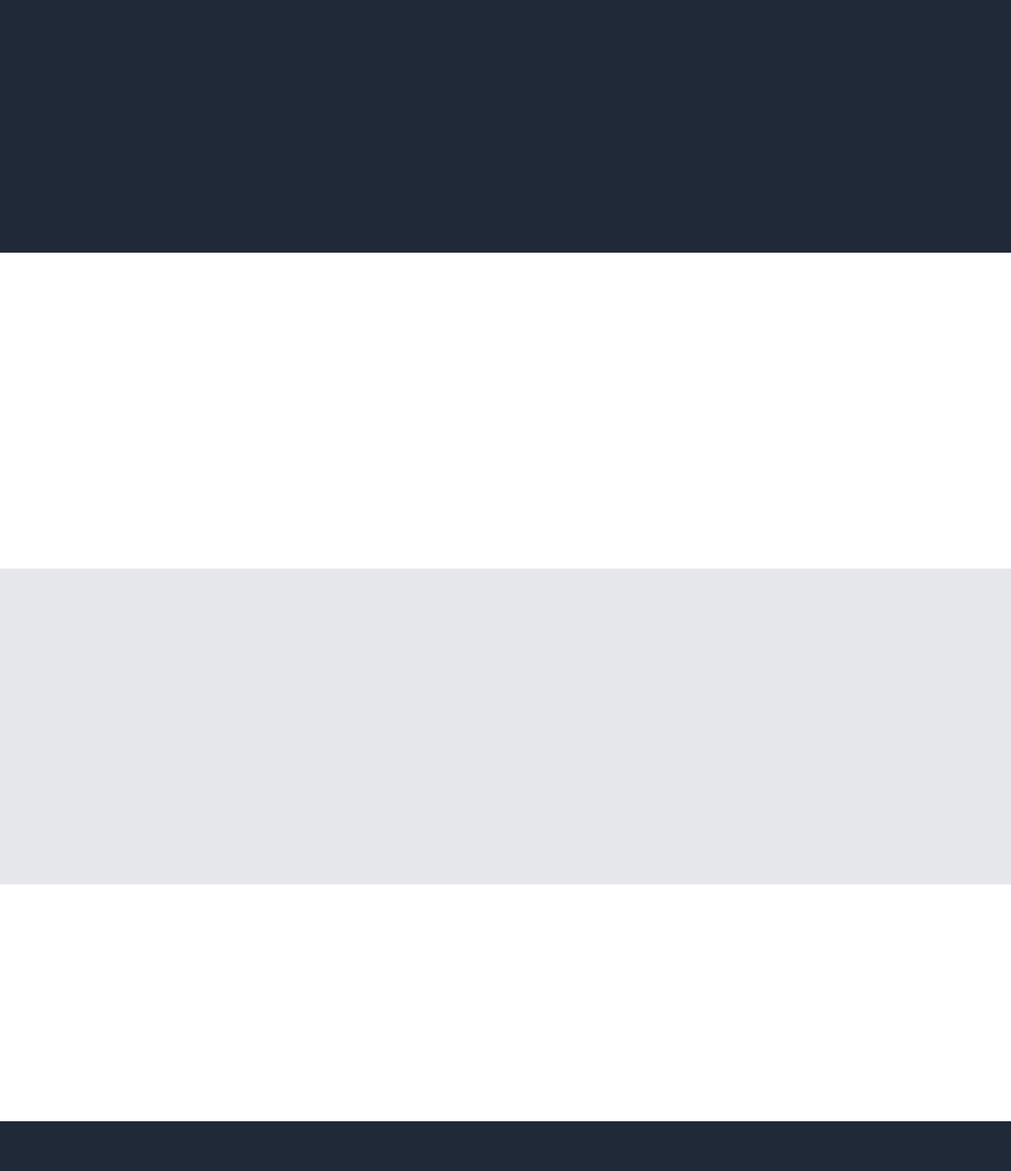
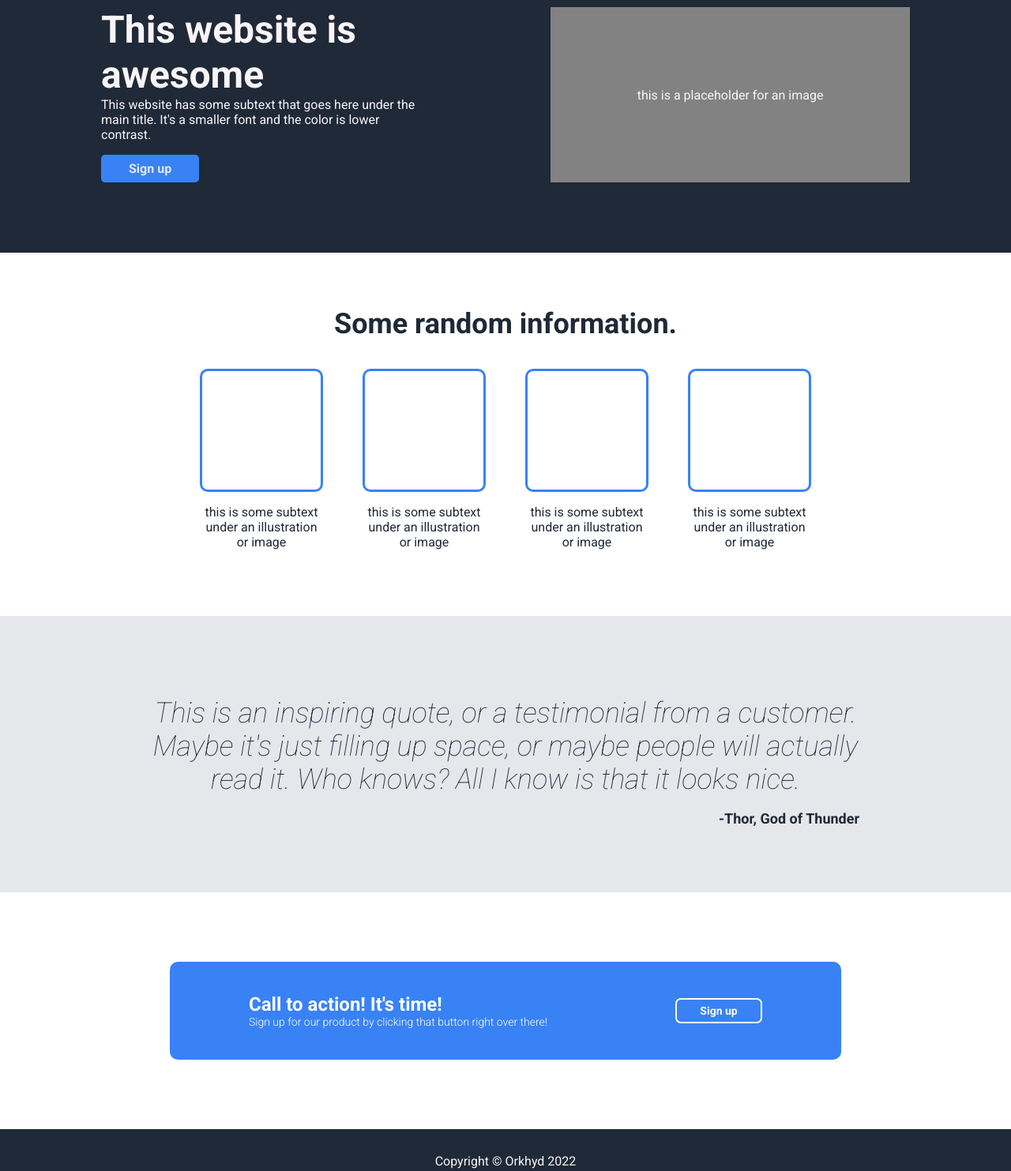
Before and after one commit to Orkhyd/landing-page, a plain HTML site: page index.html in a window 1280 px wide. Shown: the part 160-1643 px from the top of the page at 79% size. Drawn offline with Linux system fonts and the light colour scheme.

Commit message:
finish full site

```diff
--- a/index.html
+++ b/index.html
@@ -20,23 +20,58 @@
 
         <div class="content flexy">
             <div class="hero flexy">
-
+                <div class="hero-left flexy">
+                    <h1>This website is awesome</h1>
+                    <p>This website has some subtext that goes here under the main title. It's a smaller font and the color is lower contrast.</p>
+                    <button id="smallbutton"><a href="">Sign up</a></button>
+                </div>
+                <div class="hero-right flexy">
+                    <div class="placeholder flexy">
+                        <p>this is a placeholder for an image</p>
+                    </div>
+                </div>
             </div>
             <div class="main flexy">
                 <div class="random flexy">
-
+                    <p class="random-title">Some random information.</p>
+                    <div class="vignette-row">
+                        <div class="full-vignette">
+                            <div class="vignette"></div>
+                            <p>this is some subtext under an illustration or image</p>
+                        </div>
+                        <div class="full-vignette">
+                            <div class="vignette"></div>
+                            <p>this is some subtext under an illustration or image</p>
+                        </div>
+                        <div class="full-vignette">
+                            <div class="vignette"></div>
+                            <p>this is some subtext under an illustration or image</p>
+                        </div>
+                        <div class="full-vignette">
+                            <div class="vignette"></div>
+                            <p>this is some subtext under an illustration or image</p>
+                        </div>
+                    </div>
                 </div>
                 <div class="quote flexy">
-
+                    <p class="quote-content">This is an inspiring quote, or a testimonial from a customer. Maybe it's just filling up space, or maybe people will actually read it. Who knows? All I know is that it looks nice.</p>
+                    <p class="quote-author">-Thor, God of Thunder</p>
                 </div>
                 <div class="signup flexy">
-
+                    <div class="call">
+                        <div class="left-call">
+                            <p class="title-call">Call to action! It's time!</p>
+                            <p class="desc-call">Sign up for our product by clicking that button right over there!</p>
+                        </div>
+                        <button id="buttoncall">Sign up</button>
+                    </div>
                 </div>
             </div>
 
         </div>
 
         <div class="footer flexy">
+            <p>Copyright © Orkhyd 2022</p>
         </div>
     </div>
 </body>
--- a/style.css
+++ b/style.css
@@ -1,4 +1,4 @@
-@import url('https://fonts.googleapis.com/css?family=Roboto&display=swap');
+@import url('https://fonts.googleapis.com/css2?family=Roboto:ital,wght@0,100;0,300;0,400;0,500;0,700;0,900;1,100;1,300;1,400;1,500;1,700;1,900&display=swap');
 
 /* Flex Part */
 .wrapper, html, body{
@@ -11,12 +11,20 @@
     flex: 1;
 
 }
+.centered{
+    text-align: center;
+}
 .content.flexy{
     flex: 5;
 }
 .main.flexy{
     flex: 3;
 }
+.hero.flexy{
+    display: flex;
+    align-items: center;
+}
+
 .header.flexy, .footer.flexy{
     flex:0 1 auto;
     height: 80px;
@@ -73,3 +81,163 @@ a{
 .signup.flexy{
     height: 300px;
 }
+
+.hero-left{
+    margin-left: 10%;
+    flex: 1 1 auto;
+    /* display: flex;
+    justify-content: center;
+    flex-direction: column; */
+}
+.hero-right{
+    margin-right: 10%;
+    flex: 1 1 auto;
+    display: flex;
+    justify-content: flex-end;
+}
+.placeholder{
+    justify-content: center;
+    align-items: center;
+    background-color: #828282;
+    flex: 1;
+    height: 222px;
+    display: flex;
+    padding-inline: 50px;
+    max-width: 450px;
+}
+.hero{
+    gap:50px;
+}
+h1{
+    font-size: 48px;
+    font-weight: bolder;
+    margin-bottom: 0px;
+    margin-top: 0px;
+}
+#smallbutton{
+    background-color: #3882f6;
+    color: white;
+    padding: 8px 35px;
+    border-radius: 5px;
+    font-size: 16px;
+    font-weight: 700;
+    border: none;
+}
+.hero-left p{
+    width: 400px;
+    margin-top: 0px;
+}
+.hero-left h1{
+    width: 400px;
+}
+
+/* MAIN FLEXY */
+
+.random.flexy{
+    display: flex;
+    flex-direction: column;
+    justify-content: center;
+    padding-block: 30px;
+}
+.vignette-row{
+    display: flex;
+    justify-content: center;
+    gap: 50px;
+    margin-inline: 15%;
+}
+.vignette{
+    width: 150px;
+    height: 150px;
+    border:3px solid #3882f6;
+    border-radius: 10px;
+}
+.full-vignette p{
+    width: 156px;
+    text-align: center;
+    color: #1F2937;
+}
+.random-title{
+    text-align: center;
+    font-size: 36px;
+    font-weight: bolder;
+    color: #1F2937;
+    margin-top: 0px;
+}
+
+/* QUOTE */
+
+.quote.flexy{
+    display: flex;
+    flex-direction: column;
+    justify-content: center;
+    height: 350px;
+
+}
+.quote-content{
+    margin-inline: 15%;
+    text-align:center;
+    margin-bottom: 0px;
+    font-size: 36px;
+    font-weight: lighter;
+    font-style: italic;
+    color: #1F2937;
+}
+.quote-author{
+    margin-inline: 15%;
+    align-self: flex-end;
+    color: #1F2937;
+    font-weight: 700;
+    font-size: 18px;
+}
+
+/* SIGNUP */
+.signup{
+    display: flex;
+    justify-content: center;
+    align-items: center;
+}
+.call{
+    display: flex;
+    background-color: #3882f6;
+    color: white;
+    padding: 40px;
+    padding-inline: 100px;
+    width: 650px;
+    align-items: center;
+    border-radius: 10px;
+}
+.left-call{
+    flex: 2;
+    flex-wrap: nowrap;
+    display: flex;
+    flex-direction: column;
+}
+#buttoncall{
+    flex: 0 1 auto;
+    width: 110px;
+    height: 32px;
+    background-color:rgb(31, 41, 55, 0);
+    border: none;
+    border:solid white 2px;
+    border-radius: 7px;
+    color: white;
+    font-weight: 700;
+    font-size: 14px;
+}
+.desc-call{
+    flex-wrap: nowrap;
+    font-size: 14px;
+    font-weight: 300;
+}
+.title-call{
+    font-size: 24px;
+    font-weight: bold;
+}
+.left-call p{
+    margin-block: 0px;
+}
+/* FOOTER */
+.footer{
+    display: flex;
+    align-items: center;
+}
```
